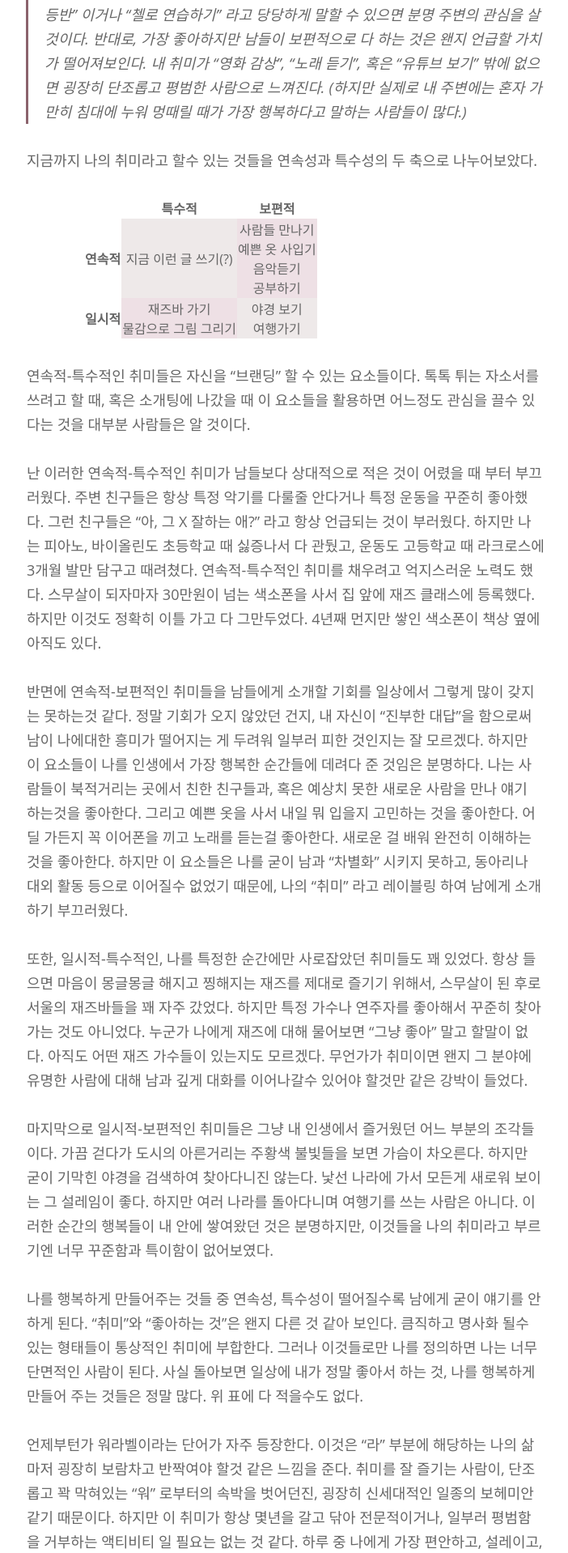
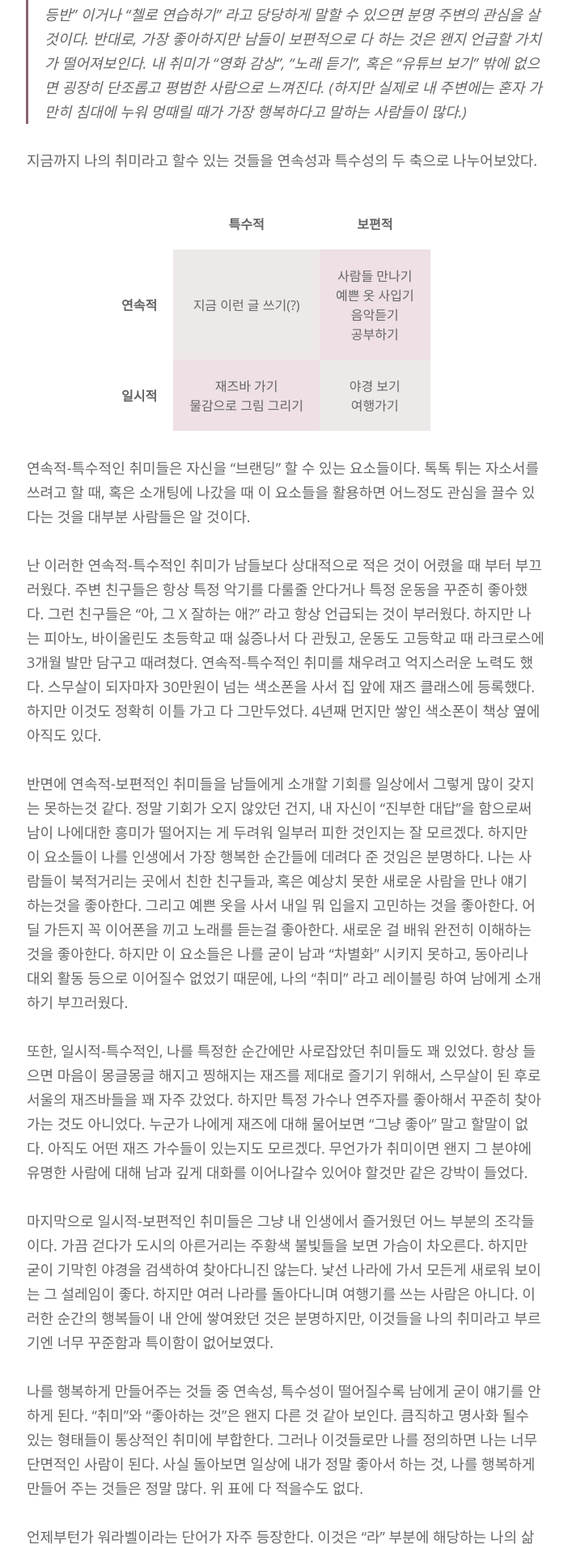
Before and after one commit to minniie/minniie.github.io, a Jekyll site: the page built from _posts/2021-08-05-post4.markdown, in a window 1280 px wide. Shown: the part 1773-3691 px from the top of the page at 81% size, without its empty margins (287-989 px from the left). Built offline with Jekyll 4.4.1, drawn with Linux system fonts in a browser that asks for light colours; nearby versions of some CDN libraries; some web fonts are replaced.

Commit message:
Update main.sass

```diff
--- a/css/main.sass
+++ b/css/main.sass
@@ -35,17 +35,16 @@ table
   display: block
   margin-left: auto
   margin-right: auto
-  //width: 70%
-  width: 500px
+  width: 70%
   border: 1px solid #FFF
   border-collapse: collapse
   table-layout: fixed
 th
-  //padding: 20px
+  padding: 20px
   text-align: center
   background: #FFF
 td
-  //padding: 20px
+  padding: 20px
   text-align: center
 
 tr:nth-child(1) td:first-child
```
